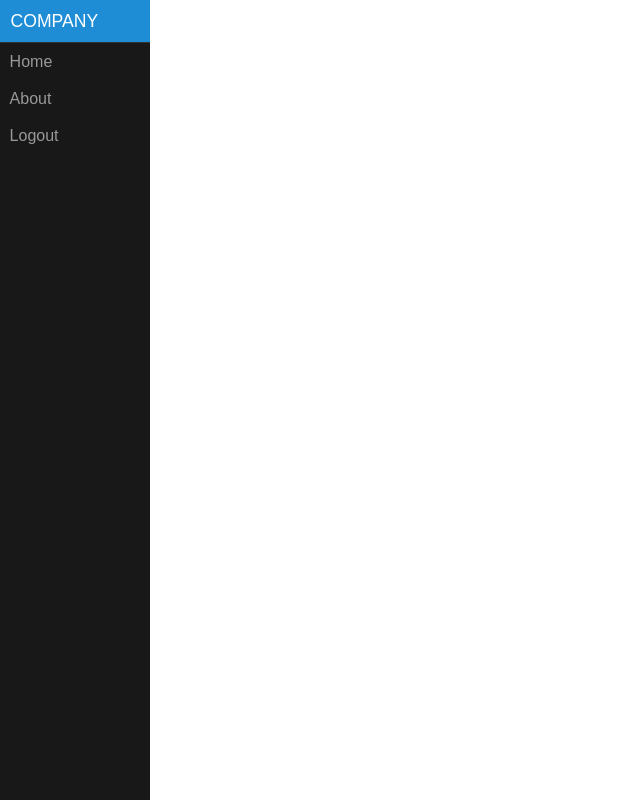
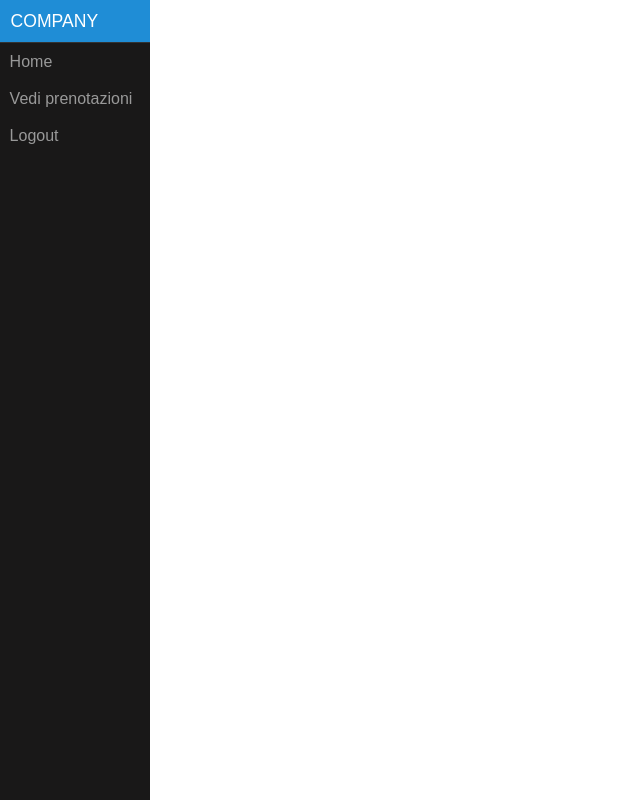
Before and after one commit to AurelioPennacchio/Tesina, a PHP site: page /application/view/user/menu.php in a window 1280 px wide. Shown: the whole page, without its empty margins (0-640 px from the left). Run offline with PHP 8.4, Linux system fonts and the light colour scheme; some libraries are stand-ins or nearby versions.

Commit message:
Aggiunta di un link

```diff
--- a/application/view/user/menu.php
+++ b/application/view/user/menu.php
@@ -26,7 +26,7 @@
 
             <ul class="pure-menu-list">
                 <li class="pure-menu-item"><a href="#" class="pure-menu-link">Home</a></li>
-                <li class="pure-menu-item"><a href="#" class="pure-menu-link">About</a></li>
+                <li class="pure-menu-item"><a href="#" class="pure-menu-link">Vedi prenotazioni</a></li>
                 <li class="pure-menu-item"><a href="<?php echo URL; ?>user/logout" class="pure-menu-link">Logout</a></li>
             </ul>
         </div>
```
